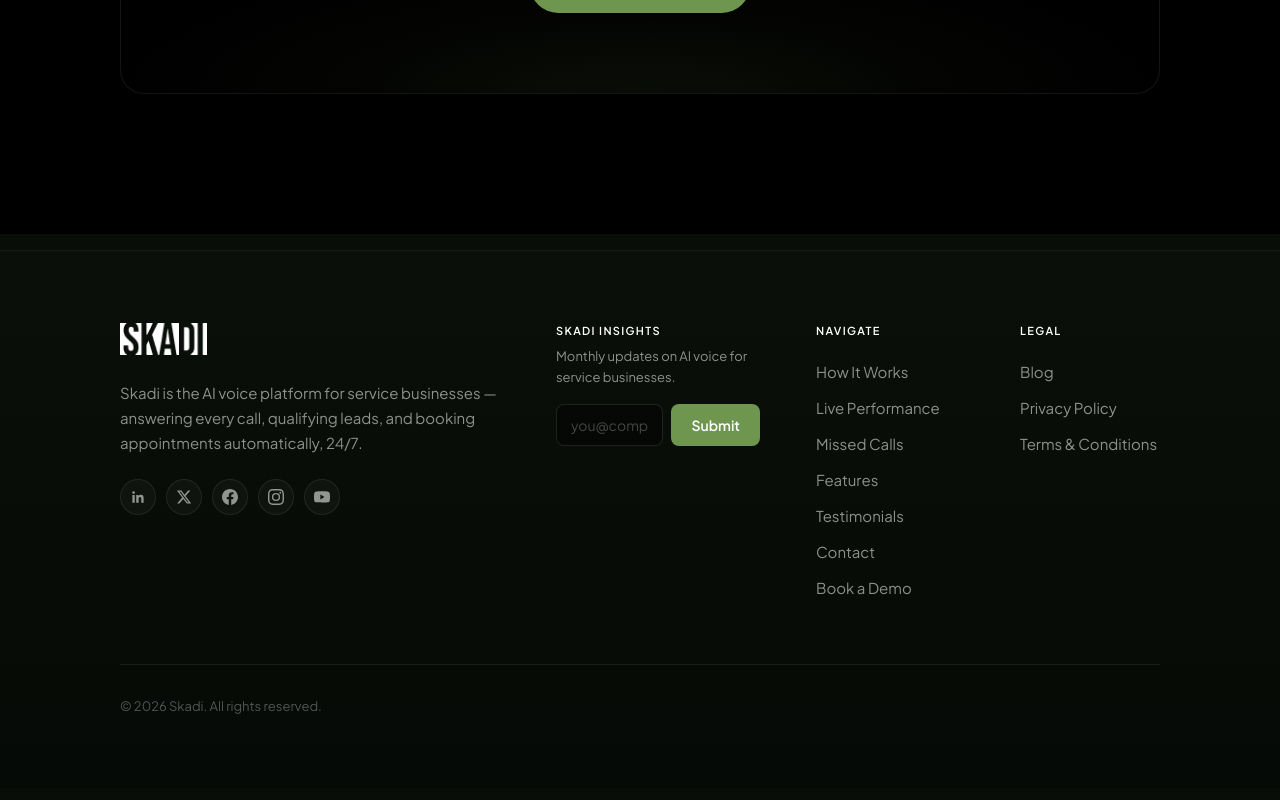
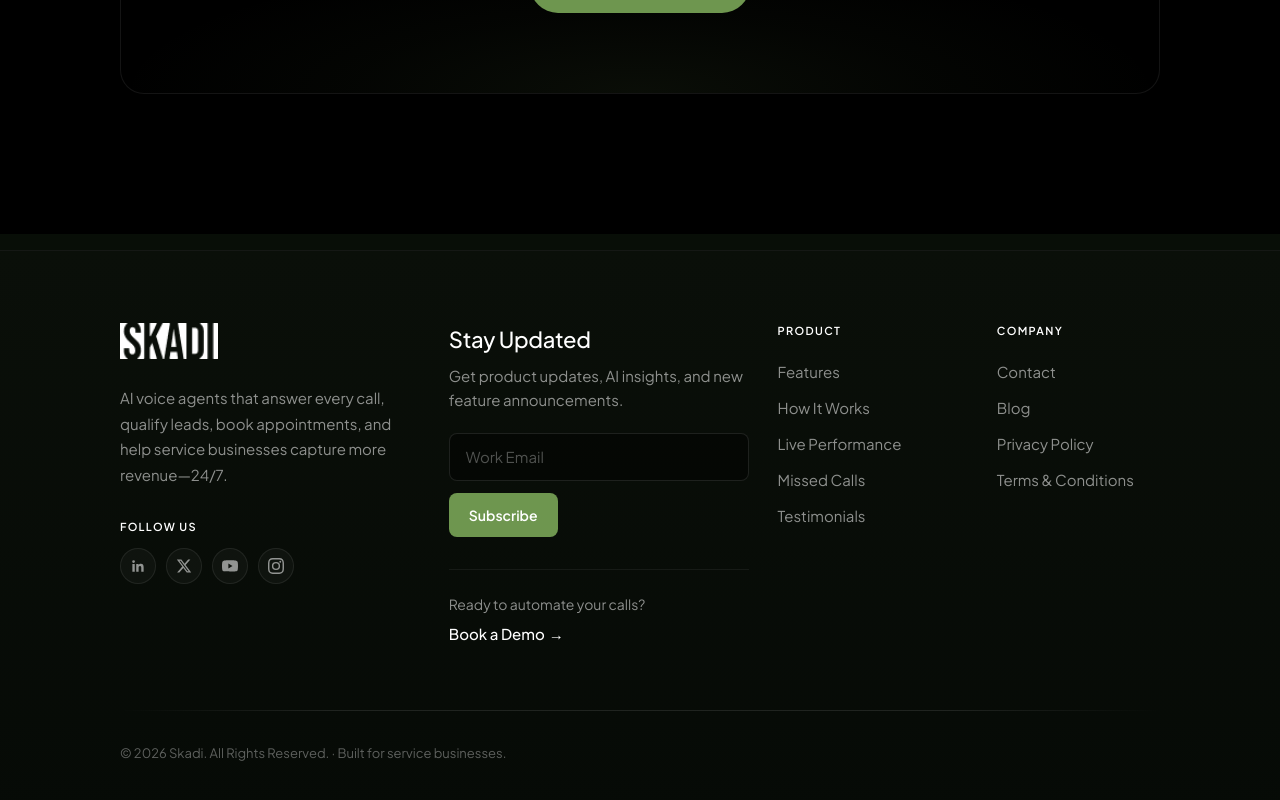
Before and after one commit to it2-geekonomy/skadi-landing, a Next.js app: page / in a window 1280 px wide. Shown: the part 6284-7084 px from the top of the page. Built offline with nearby package versions, Linux system fonts and the light colour scheme.

Commit message:
Removed the commented footerLegalLinks block and the duplicate Privacy/Terms links in the bottom bar

```diff
--- a/src/components/Footer.tsx
+++ b/src/components/Footer.tsx
@@ -8,21 +8,23 @@ type FooterLink = {
   href: string;
 };
 
-const navigateLinks: FooterLink[] = [
+const productLinks: FooterLink[] = [
+  { label: "Features", href: "/#features" },
   { label: "How It Works", href: "/#how-it-works" },
   { label: "Live Performance", href: "/#performance" },
   { label: "Missed Calls", href: "/#missed" },
-  { label: "Features", href: "/#features" },
   { label: "Testimonials", href: "/#testimonials" },
-  { label: "Contact", href: "/#demo" },
-  { label: "Book a Demo", href: "/demo" },
 ];
 
-const legalLinks: FooterLink[] = [
+const companyLinks: FooterLink[] = [
+  { label: "Contact", href: "/#demo" },
   { label: "Blog", href: "#" },
   { label: "Privacy Policy", href: "#" },
   { label: "Terms & Conditions", href: "#" },
 ];
+
+const linkClassName =
+  "footer-link inline-block text-[15px] text-skadi-muted transition-all duration-200 hover:translate-x-0.5 hover:text-[#6e964f]";
 
 function FooterLinkColumn({
   title,
@@ -32,17 +34,14 @@ function FooterLinkColumn({
   links: FooterLink[];
 }) {
   return (
-    <div className="min-w-[140px]">
+    <div className="min-w-0">
       <p className="text-[11px] font-semibold uppercase tracking-[0.12em] text-white">
         {title}
       </p>
       <ul className="mt-5 flex flex-col gap-3">
         {links.map((link) => (
           <li key={link.label}>
-            <Link
-              href={link.href}
-              className="text-[15px] text-skadi-muted transition hover:text-white"
-            >
+            <Link href={link.href} className={linkClassName}>
               {link.label}
             </Link>
           </li>
@@ -67,42 +66,58 @@ function SocialIcon({
       target="_blank"
       rel="noopener noreferrer"
       aria-label={label}
-      className="flex h-9 w-9 items-center justify-center rounded-full border border-white/[0.08] bg-white/[0.03] text-white/55 transition hover:border-[#6e964f]/35 hover:bg-[#6e964f]/10 hover:text-white"
+      className="flex h-9 w-9 items-center justify-center rounded-full border border-white/[0.08] bg-white/[0.03] text-white/55 transition-all duration-200 hover:translate-x-0.5 hover:border-[#6e964f]/35 hover:bg-[#6e964f]/10 hover:text-[#6e964f]"
     >
       {children}
     </a>
   );
 }
 
+function FooterDivider() {
+  return (
+    <div
+      className="h-px w-full"
+      style={{
+        background:
+          "linear-gradient(90deg, transparent 0%, rgba(255,255,255,0.1) 20%, rgba(255,255,255,0.1) 80%, transparent 100%)",
+      }}
+      aria-hidden
+    />
+  );
+}
+
 export default function Footer() {
   return (
     <footer
-      className="relative mt-2 border-t border-white/[0.06] bg-[#060a06] sm:mt-4"
+      className="relative mt-2 border-t border-white/[0.06] sm:mt-4"
       style={{
         background:
           "linear-gradient(180deg, rgba(10,15,9,1) 0%, rgba(6,10,6,1) 100%)",
       }}
     >
       <div className="container-main py-14 sm:py-16 lg:py-[72px]">
-        <div className="flex flex-col gap-12 lg:flex-row lg:items-start lg:gap-10 xl:gap-14 2xl:gap-16">
-          {/* Brand + social */}
-          <div className="min-w-0 shrink-0 lg:max-w-[380px]">
+        <div className="grid grid-cols-1 gap-12 sm:grid-cols-2 lg:grid-cols-10 lg:gap-x-10 xl:gap-x-14">
+          {/* Brand — ~30% */}
+          <div className="min-w-0 sm:col-span-2 lg:col-span-3 lg:max-w-[420px]">
             <Link href="/" className="inline-block">
               <Image
                 src="/images/Group.png"
                 alt="Skadi"
-                width={100}
-                height={36}
-                className="h-8 w-auto brightness-0 invert"
+                width={110}
+                height={40}
+                className="h-9 w-auto brightness-0 invert"
               />
             </Link>
-            <p className="mt-5 max-w-[400px] text-[14px] leading-[1.65] text-skadi-muted sm:text-[15px]">
-              Skadi is the AI voice platform for service businesses — answering
-              every call, qualifying leads, and booking appointments automatically,
-              24/7.
+            <p className="mt-5 text-[14px] leading-[1.7] text-skadi-muted sm:text-[15px]">
+              AI voice agents that answer every call, qualify leads, book
+              appointments, and help service businesses capture more revenue—24/7.
             </p>
 
-            <div className="mt-6 flex items-center gap-2.5">
+            <div className="mt-8">
+              <p className="text-[11px] font-semibold uppercase tracking-[0.12em] text-white">
+                Follow Us
+              </p>
+              <div className="mt-3 flex items-center gap-2.5">
                 <SocialIcon label="LinkedIn" href="https://linkedin.com">
                   <svg viewBox="0 0 24 24" fill="currentColor" className="h-4 w-4" aria-hidden>
                     <path d="M20.447 20.452h-3.554v-5.569c0-1.328-.027-3.037-1.852-3.037-1.853 0-2.136 1.445-2.136 2.939v5.667H9.351V9h3.414v1.561h.046c.477-.9 1.637-1.85 3.37-1.85 3.601 0 4.267 2.37 4.267 5.455v6.286zM5.337 7.433a2.062 2.062 0 1 1 0-4.124 2.062 2.062 0 0 1 0 4.124zM7.114 20.452H3.56V9h3.554v11.452z" />
@@ -113,9 +128,9 @@ export default function Footer() {
                     <path d="M18.244 2.25h3.308l-7.227 8.26 8.502 11.24H16.17l-5.214-6.817L4.99 21.75H1.68l7.73-8.835L1.254 2.25H8.08l4.713 6.231zm-1.161 17.52h1.833L7.084 4.126H5.117z" />
                   </svg>
                 </SocialIcon>
-              <SocialIcon label="Facebook" href="https://facebook.com">
+                <SocialIcon label="YouTube" href="https://youtube.com">
                   <svg viewBox="0 0 24 24" fill="currentColor" className="h-4 w-4" aria-hidden>
-                  <path d="M24 12.073c0-6.627-5.373-12-12-12s-12 5.373-12 12c0 5.99 4.388 10.954 10.125 11.854v-8.385H7.078v-3.47h3.047V9.43c0-3.007 1.792-4.669 4.533-4.669 1.312 0 2.686.235 2.686.235v2.953H15.83c-1.491 0-1.956.925-1.956 1.874v2.25h3.328l-.532 3.47h-2.796v8.385C19.612 23.027 24 18.062 24 12.073z" />
+                    <path d="M23.498 6.186a3.016 3.016 0 0 0-2.122-2.136C19.505 3.545 12 3.545 12 3.545s-7.505 0-9.377.505A3.017 3.017 0 0 0 .502 6.186C0 8.07 0 12 0 12s0 3.93.502 5.814a3.016 3.016 0 0 0 2.122 2.136c1.871.505 9.376.505 9.376.505s7.505 0 9.377-.505a3.015 3.015 0 0 0 2.122-2.136C24 15.93 24 12 24 12s0-3.93-.502-5.814zM9.545 15.568V8.432L15.818 12l-6.273 3.568z" />
                   </svg>
                 </SocialIcon>
                 <SocialIcon label="Instagram" href="https://instagram.com">
@@ -123,30 +138,35 @@ export default function Footer() {
                     <path d="M12 2.163c3.204 0 3.584.012 4.85.07 3.252.148 4.771 1.691 4.919 4.919.058 1.265.069 1.645.069 4.849 0 3.205-.012 3.584-.069 4.849-.149 3.225-1.664 4.771-4.919 4.919-1.266.058-1.644.07-4.85.07-3.204 0-3.584-.012-4.849-.07-3.26-.149-4.771-1.699-4.919-4.92-.058-1.265-.07-1.644-.07-4.849 0-3.204.013-3.583.07-4.849.149-3.227 1.664-4.771 4.919-4.919 1.266-.057 1.645-.069 4.849-.069zM12 0C8.741 0 8.333.014 7.053.072 2.695.272.273 2.69.073 7.052.014 8.333 0 8.741 0 12c0 3.259.014 3.668.072 4.948.2 4.358 2.618 6.78 6.98 6.98C8.333 23.986 8.741 24 12 24c3.259 0 3.668-.014 4.948-.072 4.354-.2 6.782-2.618 6.979-6.98.059-1.28.073-1.689.073-4.948 0-3.259-.014-3.667-.072-4.947-.196-4.354-2.617-6.78-6.979-6.98C15.668.014 15.259 0 12 0zm0 5.838a6.162 6.162 0 1 0 0 12.324 6.162 6.162 0 0 0 0-12.324zM12 16a4 4 0 1 1 0-8 4 4 0 0 1 0 8zm6.406-11.845a1.44 1.44 0 1 0 0 2.881 1.44 1.44 0 0 0 0-2.881z" />
                   </svg>
                 </SocialIcon>
-              <SocialIcon label="YouTube" href="https://youtube.com">
-                <svg viewBox="0 0 24 24" fill="currentColor" className="h-4 w-4" aria-hidden>
-                  <path d="M23.498 6.186a3.016 3.016 0 0 0-2.122-2.136C19.505 3.545 12 3.545 12 3.545s-7.505 0-9.377.505A3.017 3.017 0 0 0 .502 6.186C0 8.07 0 12 0 12s0 3.93.502 5.814a3.016 3.016 0 0 0 2.122 2.136c1.871.505 9.376.505 9.376.505s7.505 0 9.377-.505a3.015 3.015 0 0 0 2.122-2.136C24 15.93 24 12 24 12s0-3.93-.502-5.814zM9.545 15.568V8.432L15.818 12l-6.273 3.568z" />
-                </svg>
-              </SocialIcon>
+              </div>
             </div>
           </div>
 
-          {/* Newsletter — center column */}
-          <div className="min-w-0 flex-1 lg:max-w-[400px]">
+          {/* Newsletter — wider column */}
+          <div className="min-w-0 sm:col-span-2 lg:col-span-3 lg:min-w-[300px]">
             <FooterNewsletter />
           </div>
 
-          {/* Link columns */}
-          <div className="flex shrink-0 gap-12 sm:gap-14 lg:gap-12 xl:gap-16">
-            <FooterLinkColumn title="Navigate" links={navigateLinks} />
-            <FooterLinkColumn title="Legal" links={legalLinks} />
+          {/* Product — ~20% */}
+          <div className="min-w-0 lg:col-span-2">
+            <FooterLinkColumn title="Product" links={productLinks} />
+          </div>
+
+          {/* Company — ~20% */}
+          <div className="min-w-0 lg:col-span-2">
+            <FooterLinkColumn title="Company" links={companyLinks} />
           </div>
         </div>
 
-        <div className="mt-14 border-t border-white/[0.07] pt-8 lg:mt-16">
-          <p className="text-[13px] text-white/30">
-            © {new Date().getFullYear()} Skadi. All rights reserved.
+        <div className="mt-14 lg:mt-16">
+          <FooterDivider />
+          <div className="mt-8">
+            <p className="text-center text-[13px] leading-relaxed text-white/35 sm:text-left">
+              © {new Date().getFullYear()} Skadi. All Rights Reserved.
+              <span className="hidden sm:inline"> · </span>
+              <span className="block sm:inline">Built for service businesses.</span>
             </p>
+          </div>
         </div>
       </div>
     </footer>
--- a/src/components/FooterNewsletter.tsx
+++ b/src/components/FooterNewsletter.tsx
@@ -1,6 +1,7 @@
 "use client";
 
 import { FormEvent, useState } from "react";
+import Link from "next/link";
 
 export default function FooterNewsletter() {
   const [email, setEmail] = useState("");
@@ -15,41 +16,52 @@ export default function FooterNewsletter() {
 
   return (
     <div className="w-full">
-      <p className="text-[11px] font-semibold uppercase tracking-[0.12em] text-white">
-        Skadi Insights
-      </p>
-      <p className="mt-1.5 text-[13px] leading-relaxed text-skadi-muted">
-        Monthly updates on AI voice for service businesses.
+      <h3 className="text-[20px] font-medium tracking-[-0.3px] text-white sm:text-[22px]">
+        Stay Updated
+      </h3>
+      <p className="mt-2 text-[14px] leading-relaxed text-skadi-muted sm:text-[15px]">
+        Get product updates, AI insights, and new feature announcements.
       </p>
 
       {status === "success" ? (
-        <p className="mt-4 text-sm text-[#abbe9c]">
+        <p className="mt-5 text-sm text-[#abbe9c]">
           Thanks — you&apos;re on the list.
         </p>
       ) : (
-        <form className="mt-4" onSubmit={handleSubmit}>
+        <form className="mt-5 w-full" onSubmit={handleSubmit}>
           <label htmlFor="footer-email" className="sr-only">
-            Email
+            Work Email
           </label>
-          <div className="flex gap-2">
+          <div className="flex w-full flex-col gap-3">
             <input
               id="footer-email"
               type="email"
               required
-              placeholder="you@company.com"
+              placeholder="Work Email"
               value={email}
               onChange={(e) => setEmail(e.target.value)}
-              className="min-w-0 flex-1 rounded-lg border border-white/[0.1] bg-black/40 px-3.5 py-2.5 text-sm text-white placeholder:text-white/25 outline-none transition focus:border-[#6e964f]/45"
+              className="w-full rounded-lg border border-white/[0.1] bg-black/40 px-4 py-3 text-[15px] text-white placeholder:text-white/30 outline-none transition focus:border-[#6e964f]/45"
             />
             <button
               type="submit"
-              className="btn-demo shrink-0 rounded-lg px-5 py-2.5 text-sm font-semibold"
+              className="btn-demo w-full rounded-lg px-5 py-3 text-sm font-semibold sm:w-auto sm:self-start"
             >
-              Submit
+              Subscribe
             </button>
           </div>
         </form>
       )}
+
+      <div className="mt-8 border-t border-white/[0.06] pt-6">
+        <p className="text-[14px] text-skadi-muted">Ready to automate your calls?</p>
+        <Link
+          href="/demo"
+          className="mt-2 inline-flex items-center gap-1 text-[15px] font-medium text-white transition-all duration-200 hover:translate-x-0.5 hover:text-[#6e964f]"
+        >
+          Book a Demo
+          <span aria-hidden>→</span>
+        </Link>
+      </div>
     </div>
   );
 }
```
Lines whose indentation alone changed are shown as unchanged.
